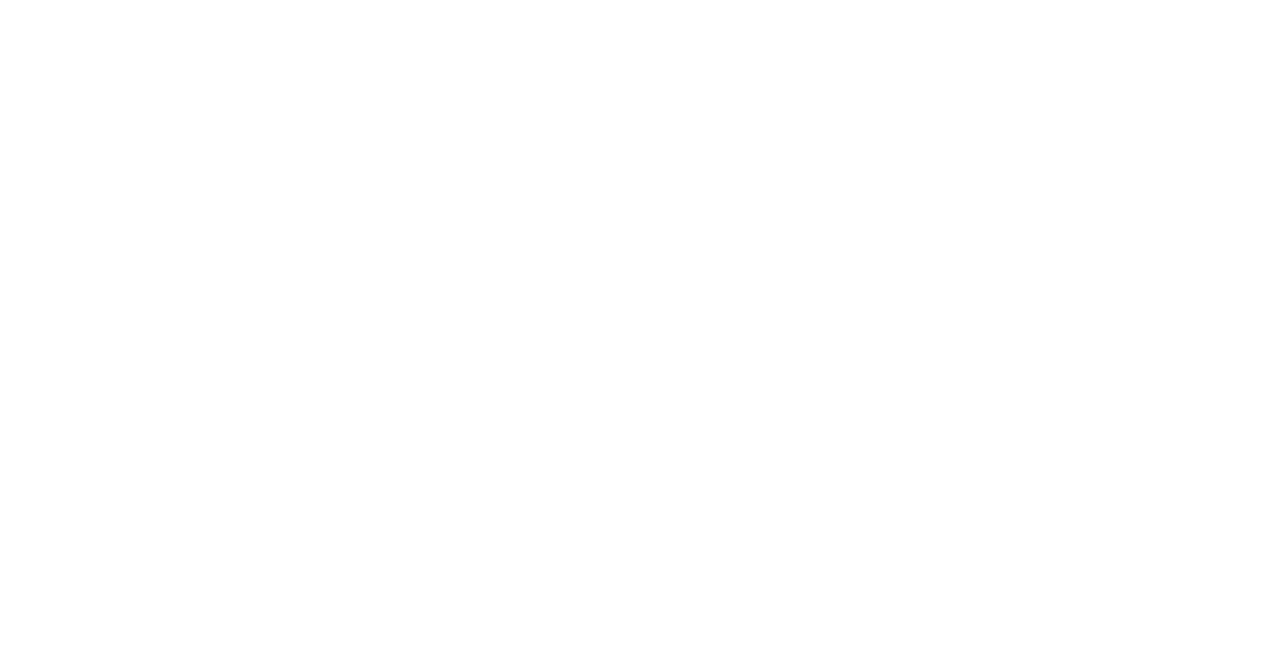
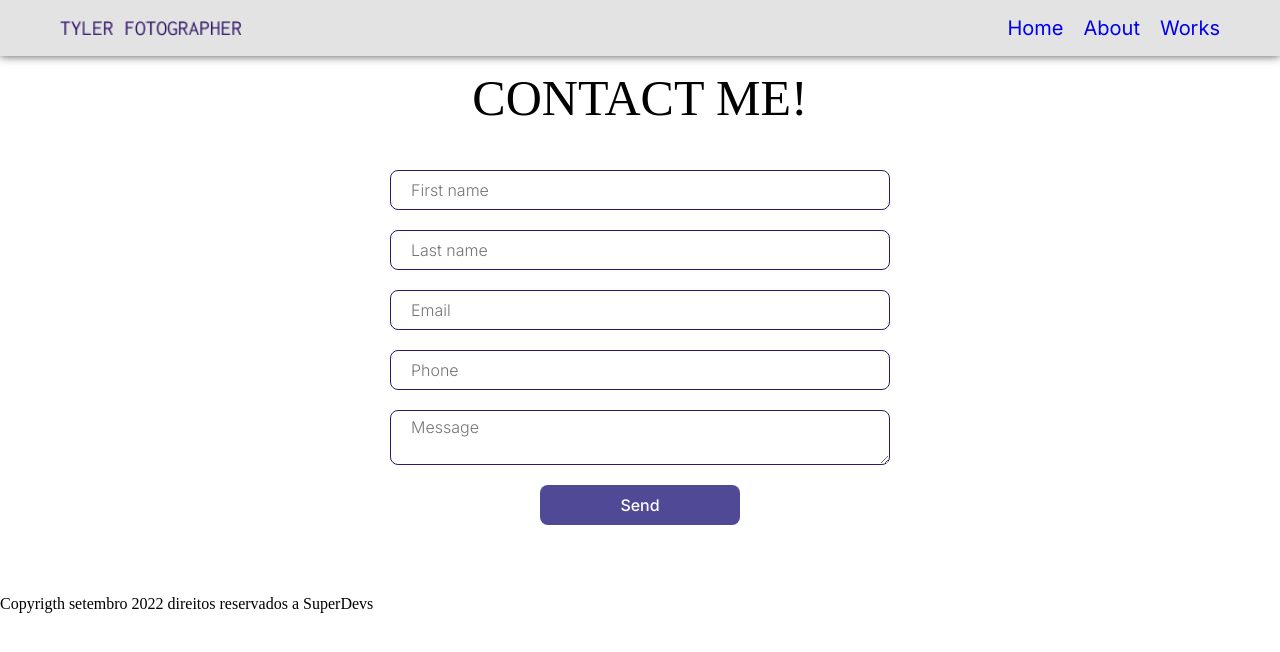
Before and after one commit to super-dev-startup/projeto-final-m3-t12, a React (Create React App) app: page /contacts in a window 1280 px wide. Before the commit this address had no page. Shown: the top 652 px of the page. Built offline with nearby package versions, Linux system fonts and the light colour scheme.

Commit message:
Ajustando config eslint e criando rotas services e contacts

```diff
--- a/src/components/Contacts/index.jsx
+++ b/src/components/Contacts/index.jsx
@@ -1,10 +1,8 @@
-/* eslint-disable react/self-closing-comp */
-/* eslint-disable react/jsx-props-no-spreading */
-import { useForm } from 'react-hook-form';
-import { yupResolver } from '@hookform/resolvers/yup';
-import { contactEmail } from '../../validators/contactEmail';
+import { useForm } from "react-hook-form";
+import { yupResolver } from "@hookform/resolvers/yup";
+import { contactEmail } from "../../validators/contactEmail";
 
-import { Container, Form } from './styles';
+import { Container, Form } from "./styles";
 
 const Contacts = () => {
   const {
@@ -12,7 +10,7 @@
     handleSubmit,
     formState: { errors },
   } = useForm({ resolver: yupResolver(contactEmail) });
-  const onSubmit = (data) => console.log(data);
+  const onSubmit = (data) => data;
   return (
     <Container>
       <h1>CONTACT ME!</h1>
@@ -20,20 +18,16 @@
         <input
           type="text"
           placeholder="First name"
-          {...register('firstName')}
+          {...register("firstName")}
         />
         <span>{errors.firstName?.message}</span>
-        <input type="text" placeholder="Last name" {...register('lastName')} />
+        <input type="text" placeholder="Last name" {...register("lastName")} />
         <span>{errors.lastName?.message}</span>
-        <input type="email" placeholder="Email" {...register('email')} />
+        <input type="email" placeholder="Email" {...register("email")} />
         <span>{errors.email?.message}</span>
-        <input type="text" placeholder="Phone" {...register('phone')} />
+        <input type="text" placeholder="Phone" {...register("phone")} />
         <span>{errors.phone?.message}</span>
-        <textarea
-          rows="3"
-          placeholder="Message"
-          {...register('message')}
-        ></textarea>
+        <textarea rows="3" placeholder="Message" {...register("message")} />
         <span>{errors.message?.message}</span>
         <button type="submit">Send</button>
       </Form>
--- a/src/routes/index.jsx
+++ b/src/routes/index.jsx
@@ -7,14 +7,18 @@
 import HomePage from "../pages/HomePage";
 import ModalLogin from "../pages/ModalPages/ModalLogin";
 import PrivateRoutes from "./privateRoutes";
+import Contacts from "../components/Contacts";
+import Services from "../components/Services";
 
 const Router = () => {
   return (
     <Routes>
       <Route path="/" element={<Layout />}>
         <Route path="/" element={<HomePage />} />
-        <Route path="/apresentation" element={<ApresentationPage />} />
+        <Route path="apresentation" element={<ApresentationPage />} />
         <Route path="login" element={<ModalLogin />} />
+        <Route path="contacts" element={<Contacts />} />
+        <Route path="services" element={<Services />} />
         <Route
           path="admin"
           element={
```
Also changed, not shown: .eslintrc.js.
